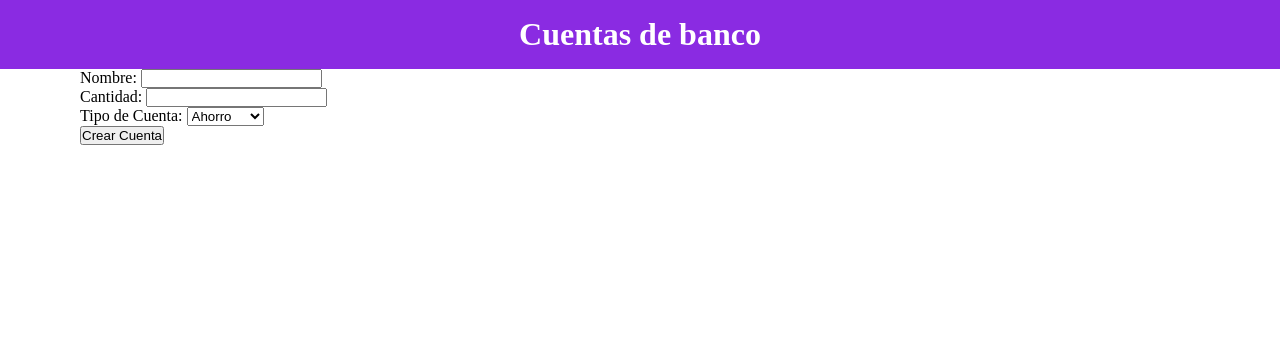
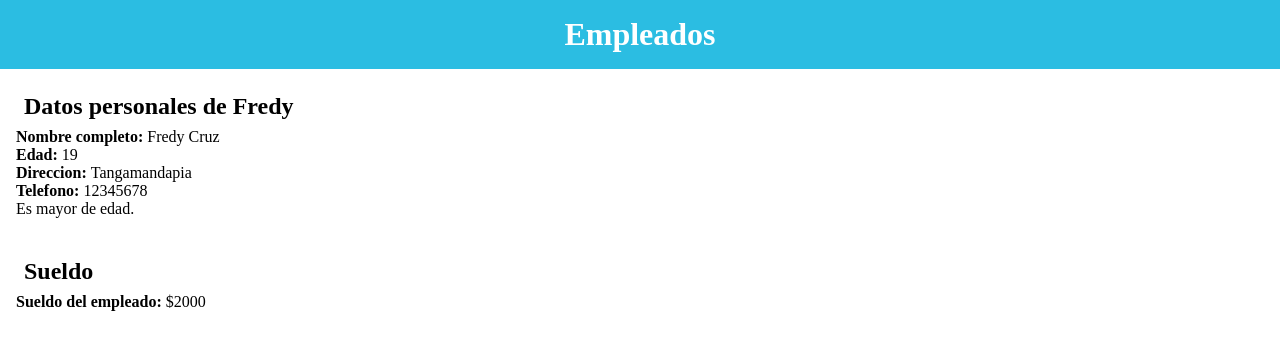
Before and after one commit to Fredy-Cruz/Tarea-Semana-4-Modulo-2, a website built with Vite: page index.html in a window 1280 px wide. Built offline with nearby package versions, Linux system fonts and the light colour scheme.

Commit message:
Exercise 5 done :white_check_mark:

```diff
--- a/index.html
+++ b/index.html
@@ -3,10 +3,10 @@
   <head>
     <meta charset="UTF-8" />
     <meta name="viewport" content="width=device-width, initial-scale=1.0" />
-    <title>Ejercicio 4</title>
+    <title>Ejercicio 5</title>
   </head>
   <body>
     <div id="app"></div>
-    <script type="module" src="/src/ts/Ejercicio4.ts"></script>
+    <script type="module" src="/src/ts/Ejercicio5.ts"></script>
   </body>
 </html>
--- /dev/null
+++ b/src/css/Ejercicio5.css
@@ -0,0 +1,20 @@
+*{
+    margin: 0;
+    padding: 0;
+    box-sizing: border-box;
+}
+
+.title{
+    text-align: center;
+    padding: 1rem;
+    background-color: rgb(43, 189, 226);
+    color: white;
+}
+
+h2{
+    padding: 0.5rem;
+}
+
+.div{
+    padding: 1rem;
+}
--- /dev/null
+++ b/src/ts/Ejercicio5.ts
@@ -0,0 +1,94 @@
+/* EJERCICIO 5. Crear una clase abstracta Persona y va contener lo siguiente:
+Atributos: nombre, apellido, dirección, teléfono y edad.
+Métodos:
+•	Crear un método constructor para recibir los datos.
+•	Crea un método que en base a la edad imprima un mensaje si es mayor de edad o no.
+•	Crea un método para mostrar todos los datos personales (será el método abstracto).
+•	Crea una clase extra llamada Empleado y va contener un atributo llamado sueldo.
+•	En la clase Empleado añade los métodos cargar sueldo e imprimir sueldo.
+•	La clase Empleado va heredar de la clase Persona.
+•	Define un objeto de la clase Empleado y que se imprima los datos del empleado y su sueldo.
+
+*/
+
+import '../css/Ejercicio5.css'
+
+//Inyeccion de HTML
+const container = document.getElementById('app');
+container!.innerHTML=`
+    <h1 class="title">Empleados</h1>
+    <div id="datos" class="div"></div>
+    <div id="sueldo" class="div"></div>
+`;
+
+const datosDiv = document.getElementById('datos');
+const sueldoDiv = document.getElementById('sueldo');
+// Clase abstracta Persona
+abstract class Persona {
+    protected nombre: string;
+    protected apellido: string;
+    protected direccion: string;
+    protected telefono: string;
+    protected edad: number;
+
+    constructor(nombre: string, apellido: string, direccion: string, telefono: string, edad: number) {
+        this.nombre = nombre;
+        this.apellido = apellido;
+        this.direccion = direccion;
+        this.telefono = telefono;
+        this.edad = edad;
+    }
+
+    public verificarMayorEdad(): string {
+        if (this.edad >= 18) {
+            return `Es mayor de edad.`;
+        } else {
+            return `Es menor de edad.`;
+        }
+    }
+
+    // Método abstracto para mostrar los datos personales
+    abstract mostrarDatosPersonales(): void;
+}
+
+//Creacion de Clase Empleado
+class Empleado extends Persona {
+    private sueldo: number;
+
+    constructor(nombre: string, apellido: string, direccion: string, telefono: string, edad: number, sueldo: number) {
+        super(nombre, apellido, direccion, telefono, edad);
+        this.sueldo = sueldo;
+    }
+
+    public cargarSueldo(sueldo: number): void {
+        this.sueldo = sueldo;
+    }
+
+    public imprimirSueldo(): void{
+        sueldoDiv!.innerHTML =`
+            <h2>Sueldo</h2>
+            <p><strong>Sueldo del empleado: </strong>$${this.sueldo}</p>
+
+        `;
+    }
+
+    //Mostrar los datos personales
+    public mostrarDatosPersonales(): void {
+        datosDiv!.innerHTML += `
+            <h2>Datos personales de ${this.nombre}</h2>
+            <p><strong>Nombre completo: </strong>${this.nombre} ${this.apellido}</p>
+            <p><strong>Edad: </strong>${this.edad}</p>
+            <p><strong>Direccion: </strong>${this.direccion}</p>
+            <p><strong>Telefono: </strong>${this.telefono}</p>
+            <p>${this.verificarMayorEdad()}</p>
+        `;
+
+    }
+}
+
+// Crear un objeto de la clase Empleado y llamar a sus métodos
+const empleado = new Empleado("Fredy", "Cruz", "Tangamandapia", "12345678", 19, 2000);
+
+// Mostrar datos del empleado
+empleado.mostrarDatosPersonales();
+empleado.imprimirSueldo();
```
